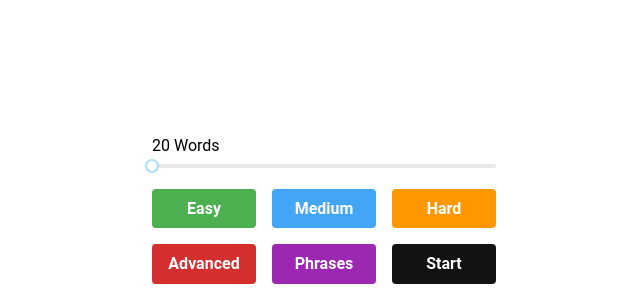
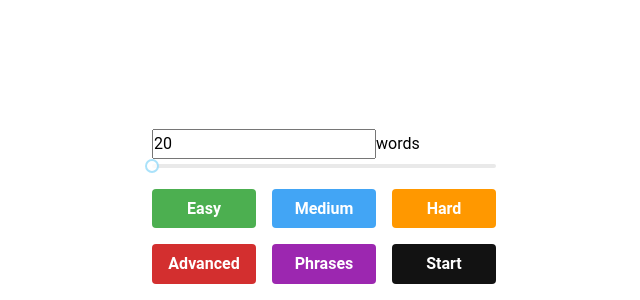
Before and after one commit to simmeringstew/language-flashcards, a React (Vite) app: page / in a window 1280 px wide. Shown: the part 500-800 px from the top of the page, without its empty margins (316-956 px from the left). Built offline with nearby package versions, Linux system fonts and the light colour scheme; a small style sheet from the web is missing.

Commit message:
Changed word counter to an input so that the user can also use that

```diff
--- a/src/App.jsx
+++ b/src/App.jsx
@@ -11,6 +11,12 @@ const App = () => {
   const fullWords = wordList;
   const [words, setWords] = useState(null);
   const [gameLength, setGameLength] = useState(20);
+
+  const handleInputChange = (value) => {
+    if (/^\d*$/.test(value) && value >= 1 && value <= 1000) {
+      setGameLength(value);
+    }
+  }
 
   const handleSliderChange = (value) => {
     setGameLength(value);
@@ -50,7 +56,17 @@ const App = () => {
       <Control words={words} next={next} />
       <div className='button-group'>
         <div className='slider-group'>
-          <p>{gameLength} Words</p>
+          <div className='word-count'>
+            <input
+              id='word-counter'
+              type='number'
+              value={gameLength}
+              onChange={e => handleInputChange(e.target.value)}
+            />
+            <label htmlFor='word-counter'>
+              {gameLength > 1 ? 'words' : 'word'}
+            </label>
+          </div>
           <Slider
             className='slider'
             min={20}
```
